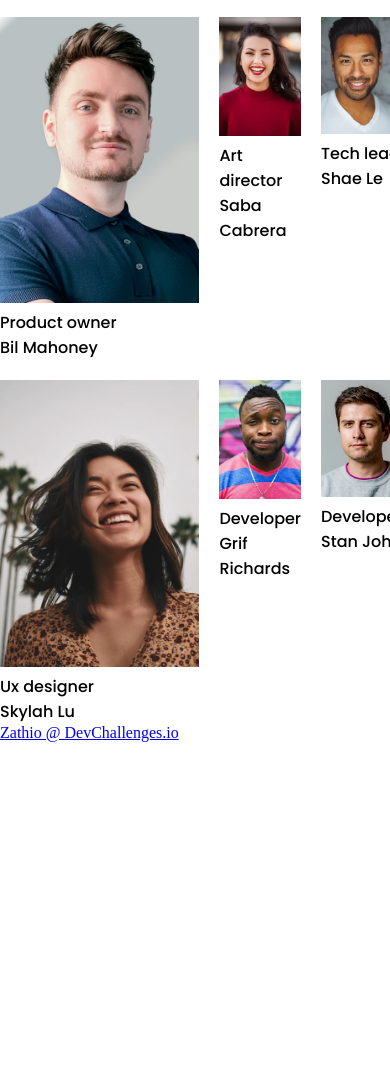
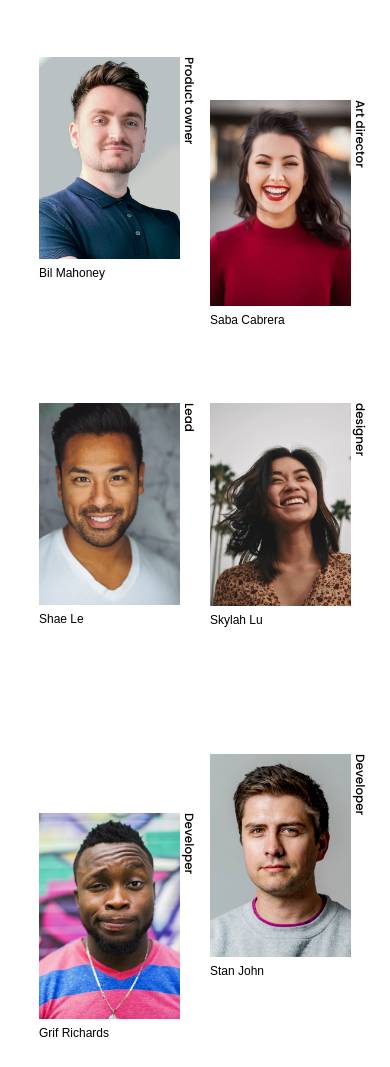
Before and after one commit to DeRaowl/My-Team-Page, a plain HTML site: page index.html in a window 390 px wide. Shown: the part 256-1323 px from the top of the page. Before the commit the page ends 998 px from the top, so only its background shows below. Drawn offline with Linux system fonts and the light colour scheme.

Commit message:
Doc: Final version
Updated CSS file and removed unwanted classes from html file

```diff
--- a/apps.css
+++ b/apps.css
@@ -4,12 +4,15 @@
     box-sizing: border-box;
 }
 
+a{
+    text-decoration: none;
+}
 
 .main{
     font-family: 'Poppins', sans-serif;
     display: grid;
     grid-template-columns: repeat(3,1fr);
-    grid-template-rows: auto,1fr,1fr;
+    grid-template-rows: auto 1fr 1fr;
     grid-row-gap: 20px;
     grid-column-gap: 20px;
 }
@@ -22,10 +25,11 @@
 }
 
 .main-content h1{
-    font-size: 40px;
-
+    font-size: 30px;
+    /* max-width: 90%; */
     font-weight: 700;
     font-style: normal;
+    margin-left: 40px;
 }
 
 .sub-section{
@@ -38,6 +42,7 @@
     font-size: 25px;
     font-style: normal;
     font-weight: 500;
+    max-width: 90%;
 }
 
 .sub-section p{
@@ -45,25 +50,172 @@
     font-size: 15px;
     font-weight: 500;
     font-style: normal;
+    max-width: 80%;
 }
 
 img{
-    width: 100%;
+    max-width: 100%;
+    width: 20vw;
 }
 
 .image1{
     grid-area: 2/1/3/2;
+    margin: 50px 0 0 0;
+    margin-left: 9vw;
 }
 
 .image2{
     grid-area: 2/2/3/3;
+    margin: 140px 0 0 0;
+    margin-left: 4vw;
 }
 
-
 .image3{
-    grid-area: 2/3/3/4
+   grid-area:  2/3/3/4;
+   margin: 50px 0px 0px 0px;
+    margin-right: 9vw;
 }
 
 .image4{
     grid-area: 3/1/4/2;
+    margin: 50px 0 0 0;
+    margin-left: 9vw;
 }
+
+.image5{
+    grid-area: 3/2/4/3;
+    margin: 140px 0 0 0;
+    margin-left: 4vw;
+}
+
+.image6{
+   grid-area:  3/3/4/4;
+   margin-right: 9vw;
+   margin: 50px 0 0 0;
+    margin-right: 9vw;
+}
+
+span{
+    writing-mode: vertical-lr;
+    position: absolute;
+    font-size: 15px;
+}
+
+p{
+    font-family: sans-serif;
+    font-weight: 500;
+    font-size: 14px;
+}
+
+.footer{
+    font-size: 15px;
+    text-transform: capitalize;
+    margin: 0 auto;
+    text-align: center;
+    margin-top: 60px;
+    margin-bottom: 20px;
+    opacity: 0.5;
+}
+
+@media screen and (max-width: 720px) {
+    .main{
+            max-width: 90%;
+            margin: 0 auto;
+            justify-items: center;
+            align-items: center;
+            font-family: 'Poppins', sans-serif;
+            display: grid;
+            grid-template-columns: repeat(2,1fr);
+            grid-template-rows: 0.2fr 0.2fr 1fr 1fr 1fr;
+            grid-row-gap: 10px;
+            grid-column-gap: 30px;
+        }
+
+        .main-content{
+            grid-area: 1/1/2/3;
+            margin-right: 120px;
+            margin-bottom: 20px;
+        }
+
+        .main-content h1{
+            font-size: 25px;
+            font-weight: bold;
+            font-style: normal;
+            text-align: left;
+        }
+
+        .sub-section{
+            grid-area: 2/1/3/3;
+            margin-top: 0vw;
+        }
+
+        .sub-section h2{
+            font-size: 20px;
+            font-style: normal;
+            font-weight: 700;
+            max-width: 90%;
+        }
+
+        .sub-section p{
+
+            font-size: 15px;
+            font-weight: 500;
+            font-style: normal;
+            max-width: 80%;
+        }
+
+        img{
+            max-width: 100%;
+            width: 40vw;
+
+        }
+
+        .image1{
+            grid-area: 3/1/4/2;
+            margin: 30px 0 0 0;
+            margin-left: 5vw;
+        }
+
+        .image2{
+            grid-area: 3/2/4/3;
+            margin: 120px 0 0 0;
+            margin-right: 5vw;
+        }
+
+        .image3{
+           grid-area:  4/1/5/2;
+           margin: 10px 0px 0px 0px;
+           margin-left: 5vw;
+        }
+
+        .image4{
+            grid-area: 4/2/5/3;
+            margin: 10px 0 0 0;
+            margin-right: 5vw;
+        }
+
+        .image5{
+            grid-area: 5/1/6/2;
+            margin: 120px 0 0 0;
+            margin-left: 5vw;
+        }
+
+        .image6{
+           grid-area:  5/2/6/3;
+           margin: 0px 0 0 0;
+            margin-right: 5vw;
+        }
+
+        span{
+            writing-mode: vertical-lr;
+            position: absolute;
+            font-size: 12px;
+        }
+
+        p{
+            font-family: sans-serif;
+            font-weight: 300;
+            font-size: 12px;
+        }
+
+    }
--- a/index.html
+++ b/index.html
@@ -24,39 +24,39 @@
         </p>
       </div>
       <div class="image1">
-        <img src="photo1.png" alt="member portrait" class="member-portrait">
-        <span class="member-job">Product owner</span>
-        <p class="member-name">Bil Mahoney</p>
+        <img src="photo1.png" alt="member portrait">
+        <span>Product owner</span>
+        <p>Bil Mahoney</p>
       </div>
       <div class="image2">
-        <img src="photo2.png" alt="member portrait" class="member-portrait">
-        <span class="member-job">Art director</span>
-        <p class="member-name">Saba Cabrera</p>
+        <img src="photo2.png" alt="member portrait">
+        <span>Art director</span>
+        <p>Saba Cabrera</p>
       </div>
       <div class="image3">
-        <img src="photo3.png" alt="member portrait" class="member-portrait">
-        <span class="member-job">Tech lead</span>
-        <p class="member-name">Shae Le</p>
+        <img src="photo3.png" alt="member portrait">
+        <span>Lead</span>
+        <p>Shae Le</p>
       </div>
       <div class="image4">
-        <img src="photo4.png" alt="member portrait" class="member-portrait">
-        <span class="member-job">Ux designer</span>
-        <p class="member-name">Skylah Lu</p>
+        <img src="photo4.png" alt="member portrait">
+        <span>designer</span>
+        <p>Skylah Lu</p>
       </div>
       <div class="image5">
-        <img src="photo5.png" alt="member portrait" class="member-portrait">
-        <span class="member-job">Developer</span>
-        <p class="member-name">Grif Richards</p>
+        <img src="photo5.png" alt="member portrait">
+        <span>Developer</span>
+        <p>Grif Richards</p>
       </div>
       <div class="image6">
-        <img src="photo6.png" alt="member portrait" class="member-portrait">
-        <span class="member-job">Developer</span>
-        <p class="member-name">Stan John</p>
+        <img src="photo6.png" alt="member portrait">
+        <span>Developer</span>
+        <p>Stan John</p>
       </div>
     </div>
     <footer class="footer">
-      <a href="https://devchallenges.io/profile/6esbzxPoQOt0mlnWBNoT" class="dev-challenges-profile">Zathio @
-        DevChallenges.io</a>
+      <a href="https://github.com/DeRaowl/"> Rahul reddy </a>@
+      DevChallenges.io
     </footer>
 </body>
 
```
